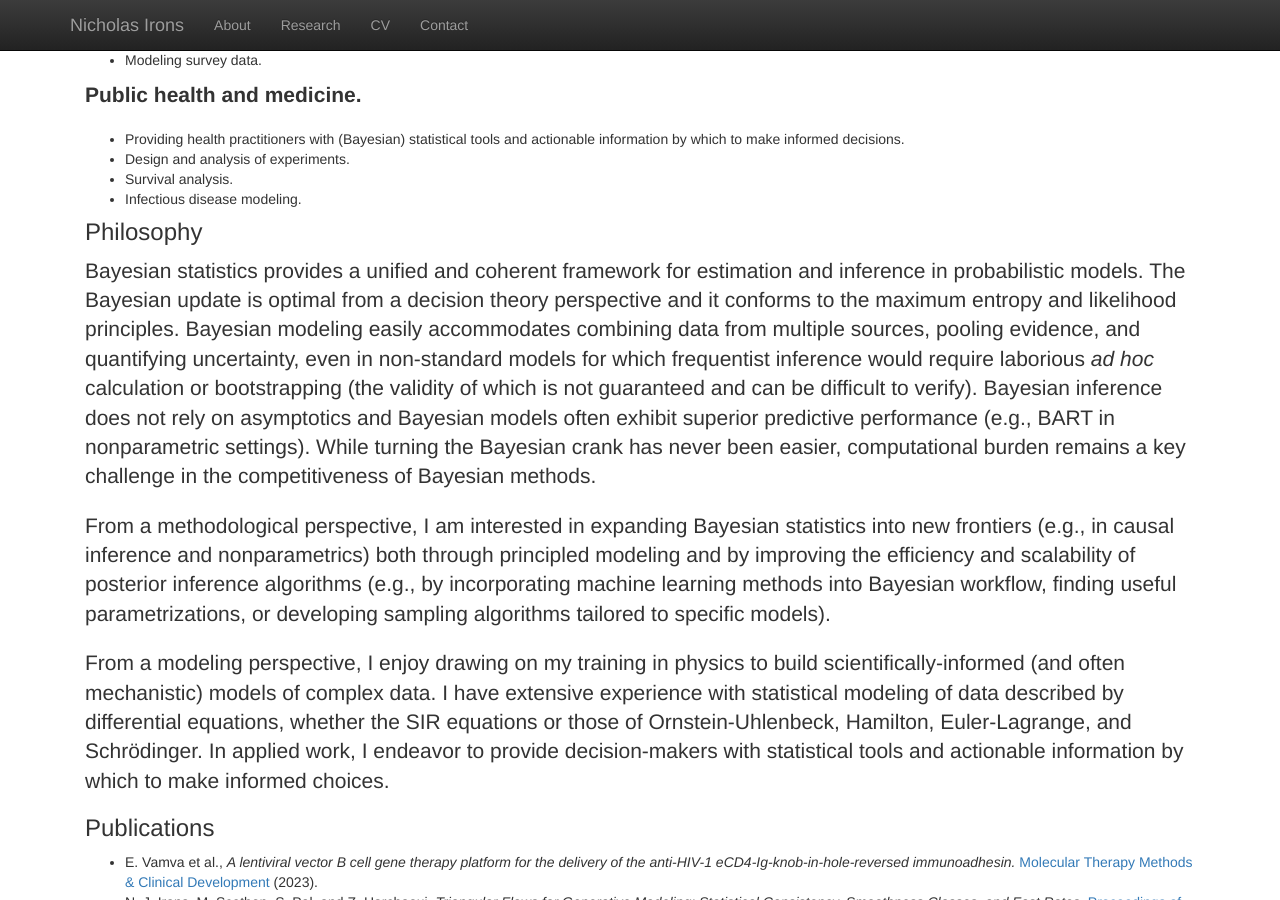
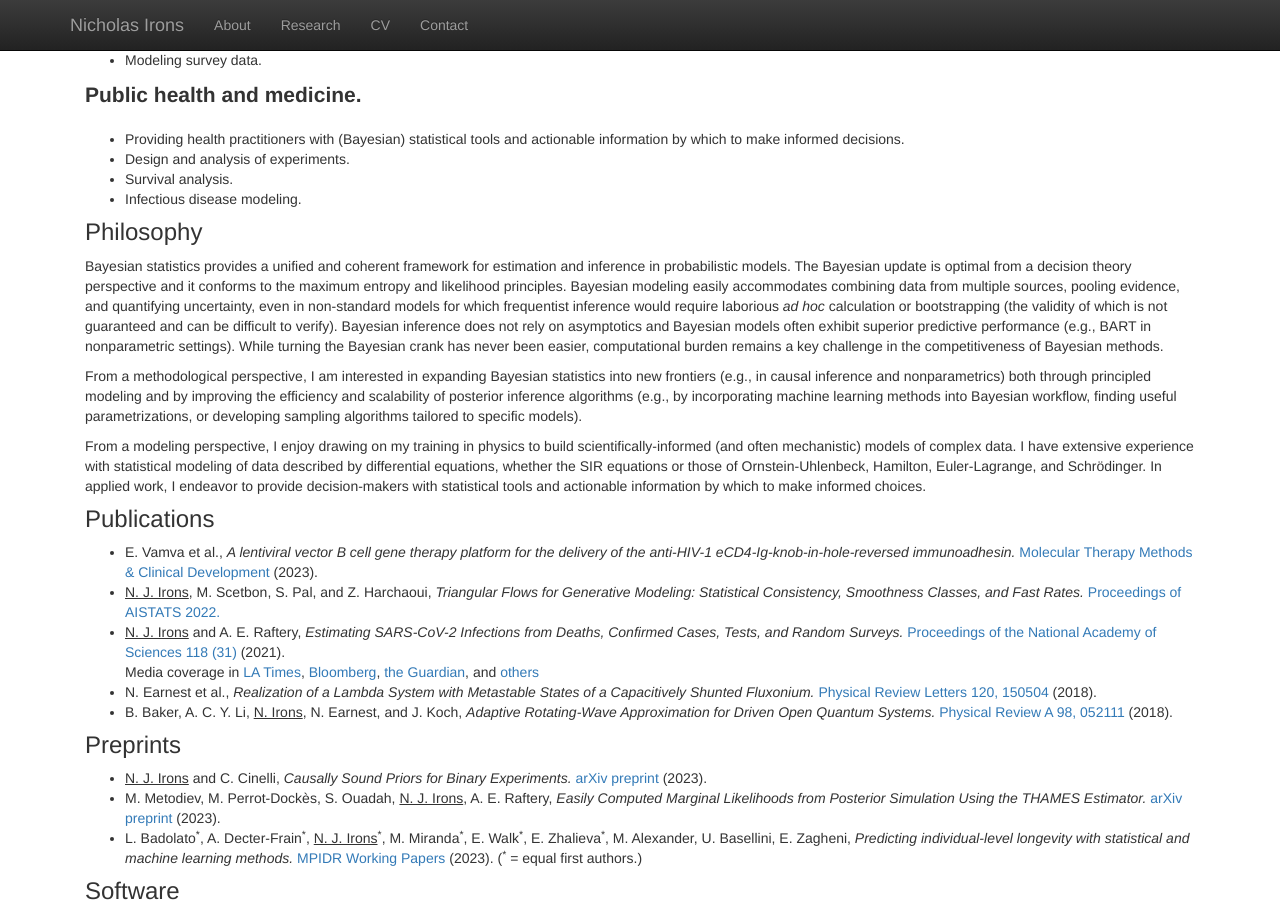
Before and after one commit to njirons/njirons.github.io, a Jekyll site: the page built from research.html, in a window 1280 px wide and 900 px high, scrolled down 475 px. Built offline with Jekyll 4.4.1, drawn with Linux system fonts in a browser that asks for light colours; nearby versions of some CDN libraries; library files that are not in the unit come from our copies.

Commit message:
minor updates

```diff
--- a/contact.html
+++ b/contact.html
@@ -5,7 +5,7 @@ title:  'Contact'
 
 <h1 style="margin-top:0;">Contact</h1>
 
-<p class="lead">
+<p>
   <strong>Email:</strong> njirons [a t] uw [d o t] edu <br/>
 
   <br/>
@@ -16,7 +16,7 @@ title:  'Contact'
   Seattle, WA 98195-4322 <br/>
 
   <br/>
-  <a href = "https://scholar.google.com/citations?user=IRSNVM0AAAAJ&hl=en"><i class="fa fa-google-scholar" aria-hidden="true"></i> Google Scholar</a> <br/>
+  <a href = "https://scholar.google.com/citations?user=IRSNVM0AAAAJ&hl=en"><i class="fa google-scholar" aria-hidden="true"></i> Google Scholar</a> <br/>
   <br/>
   <a href = "https://github.com/njirons"><i class="fa fa-github" aria-hidden="true"></i> GitHub </a> <br/>
   <br/>
--- a/cv.html
+++ b/cv.html
@@ -3,7 +3,7 @@ layout: default
 title:  'CV'
 ---
 <p class="lead">
- <small> <a href="CV.pdf">Click here</a> to
+ <small> <a href="NicholasIronsCV.pdf">Click here</a> to
   view my CV as an isolated PDF.</small>
 </p>
 <object data="NicholasIronsCV.pdf" type="application/pdf" width="100%" height="800px">
--- a/index.html
+++ b/index.html
@@ -11,7 +11,8 @@ title:  'Nicholas Jon Irons'
 
 <div class="col-md-8">
   <h1 class="featurette-heading" style="margin-top:0;">About </h1>
-  <p class="lead">
+
+  <p>
   I am a <a href="https://stat.uw.edu/about-us/people/nicholas-irons">PhD candidate</a> in the Department of Statistics
   at the University of Washington, advised by Adrian E. Raftery and Carlos Cinelli. I am on the job market for the 2024-2025 academic year.
   </p>
@@ -34,7 +35,7 @@ title:  'Nicholas Jon Irons'
 
   <p>
   <br/>
-  <a href = "https://scholar.google.com/citations?user=IRSNVM0AAAAJ&hl=en"><i class="fa fa-google-scholar" aria-hidden="true"></i> Google Scholar</a> <br/>
+  <a href = "https://scholar.google.com/citations?user=IRSNVM0AAAAJ&hl=en"><i class="fa google-scholar" aria-hidden="true"></i> Google Scholar</a> <br/>
   <br/>
   <a href = "https://github.com/njirons"><i class="fa fa-github" aria-hidden="true"></i> GitHub </a> <br/>
   <br/>
--- a/research.html
+++ b/research.html
@@ -45,15 +45,15 @@ actionable information by which to make informed decisions.</li>
 
  <h3 style="margin-top:0">Philosophy</h3>
 
- <p class = "lead">
+ <p>
   Bayesian statistics provides a unified and coherent framework for estimation and inference in probabilistic models. The Bayesian update is optimal from a decision theory perspective and it conforms to the maximum entropy and likelihood principles. Bayesian modeling easily accommodates combining data from multiple sources, pooling evidence, and quantifying uncertainty, even in non-standard models for which frequentist inference would require laborious <em>ad hoc</em> calculation or bootstrapping (the validity of which is not guaranteed and can be difficult to verify). Bayesian inference does not rely on asymptotics and Bayesian models often exhibit superior predictive performance (e.g., BART in nonparametric settings). While turning the Bayesian crank has never been easier, computational burden remains a key challenge in the competitiveness of Bayesian methods.
  </p>
 
- <p class = "lead">
+ <p>
   From a methodological perspective, I am interested in expanding Bayesian statistics into new frontiers (e.g., in causal inference and nonparametrics) both through principled modeling and by improving the efficiency and scalability of posterior inference algorithms (e.g., by incorporating machine learning methods into Bayesian workflow, finding useful parametrizations, or developing sampling algorithms tailored to specific models).
  </p>
 
- <p class = "lead">
+ <p>
   From a modeling perspective, I enjoy drawing on my training in physics to build scientifically-informed (and often mechanistic) models of complex data. I have extensive experience with statistical modeling of data described by differential equations, whether the SIR equations or those of Ornstein-Uhlenbeck, Hamilton, Euler-Lagrange, and Schrödinger. In applied work, I endeavor to provide decision-makers with statistical tools and
 actionable information by which to make informed choices.
  </p>
```
